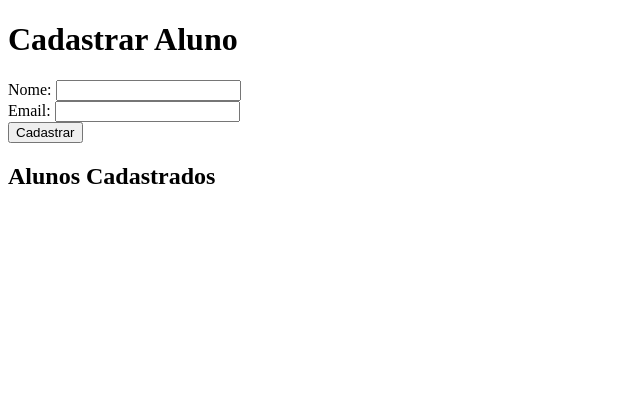
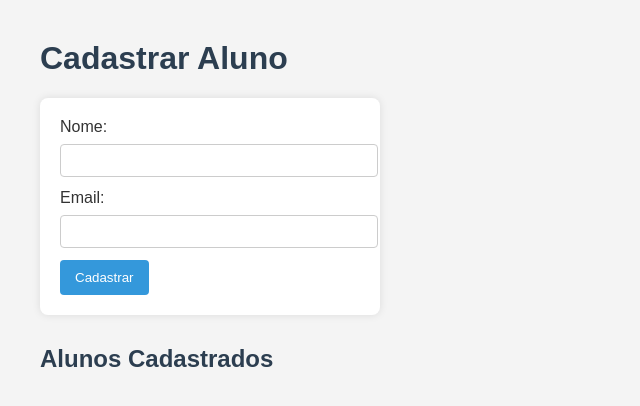
Before and after one commit to Aquino-maker/atividade-cadastro-de-alunos-db, a PHP site: page / in a window 1280 px wide. Shown: the top 406 px of the page, without its empty margins (0-640 px from the left). Run offline with PHP 8.4, Linux system fonts and the light colour scheme; data that the repository does not hold is empty.

Commit message:
Adicionando CSS

```diff
--- a/index.php
+++ b/index.php
@@ -12,8 +12,10 @@ $result = $conn->query($sql);
     <meta charset="UTF-8">
     <meta name="viewport" content="width=device-width, initial-scale=1.0">
     <title>Cadastro de Aluno</title>
+    <link rel="stylesheet" href="style.css">
 </head>
 <body>
+
     <h1>Cadastrar Aluno</h1>
     <form action="inserir.php" method="POST">
         Nome: <input type="text" name="nome" required><br>
--- /dev/null
+++ b/style.css
@@ -0,0 +1,68 @@
+body {
+    font-family: Arial, sans-serif;
+    margin: 40px;
+    background-color: #f4f4f4;
+    color: #333;
+}
+
+h1, h2 {
+    color: #2c3e50;
+}
+
+form {
+    background: #fff;
+    padding: 20px;
+    border-radius: 8px;
+    box-shadow: 0 0 8px rgba(0,0,0,0.1);
+    margin-bottom: 30px;
+    width: 300px;
+}
+
+input[type="text"],
+input[type="email"] {
+    width: 100%;
+    padding: 8px;
+    margin-top: 8px;
+    margin-bottom: 12px;
+    border: 1px solid #ccc;
+    border-radius: 4px;
+}
+
+button {
+    background-color: #3498db;
+    color: white;
+    padding: 10px 15px;
+    border: none;
+    border-radius: 4px;
+    cursor: pointer;
+}
+
+button:hover {
+    background-color: #2980b9;
+}
+
+ul {
+    list-style-type: none;
+    padding: 0;
+}
+
+li {
+    background: #fff;
+    padding: 10px;
+    margin-bottom: 8px;
+    border-radius: 4px;
+    box-shadow: 0 0 5px rgba(0,0,0,0.05);
+    display: flex;
+    justify-content: space-between;
+    align-items: center;
+}
+
+a {
+    text-decoration: none;
+    color: #e74c3c;
+    font-weight: bold;
+}
+
+a:hover {
+    color: #c0392b;
+}
```
